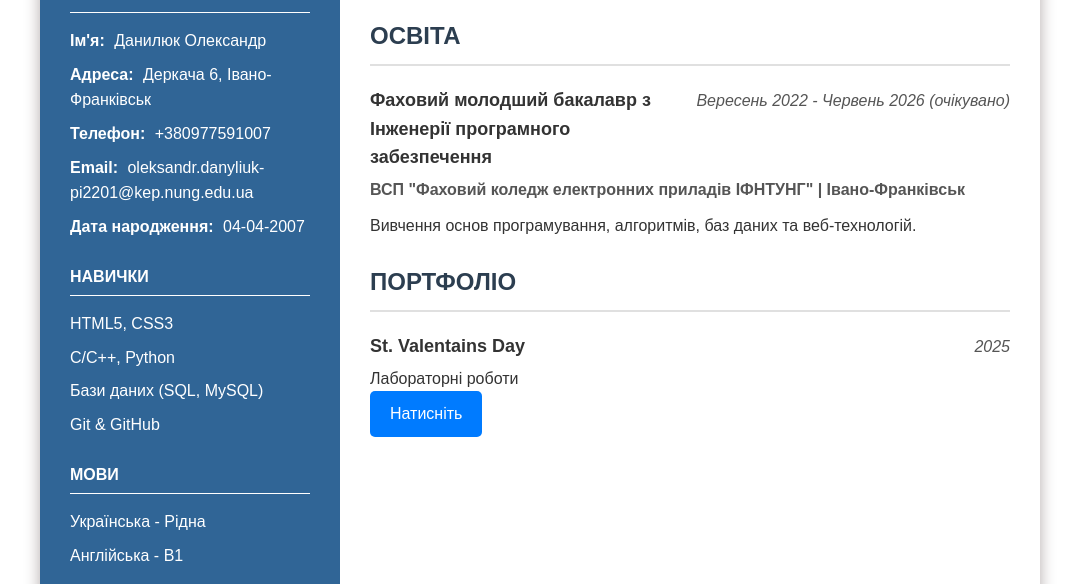
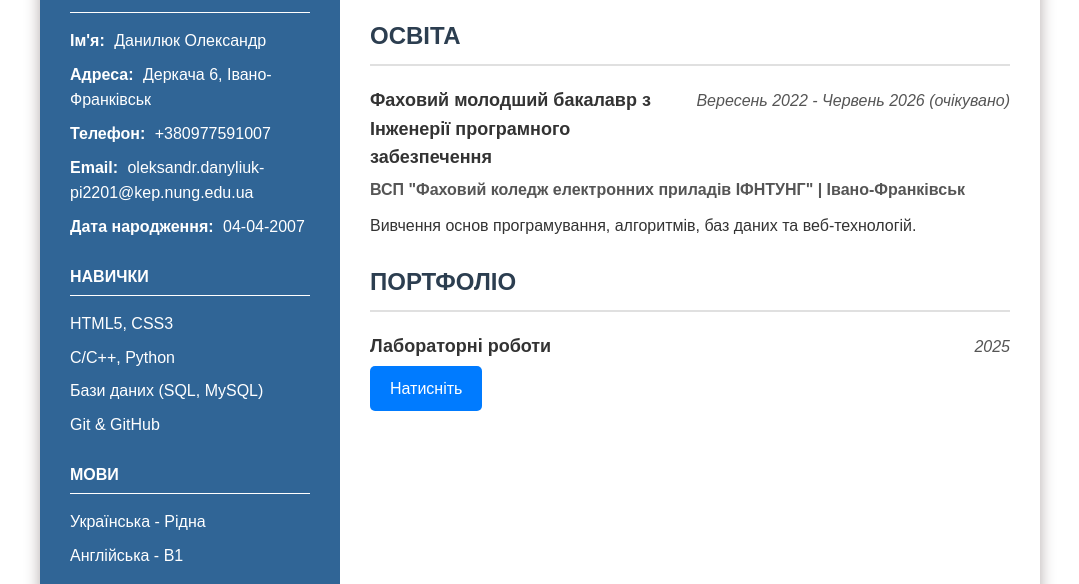
Before and after one commit to pacchetto/pacchetto.github.io, a plain HTML site: page index.html in a window 1280 px wide. Shown: the part 216-800 px from the top of the page, without its empty margins (100-1179 px from the left). Drawn offline with Linux system fonts and the light colour scheme.

Commit message:
Add files via upload

```diff
--- a/index.html
+++ b/index.html
@@ -76,10 +76,9 @@
                 <h2 class="main-heading">Портфоліо</h2>
                 <div class="entry">
                     <div class="entry-header">
-                        <h4 class="entry-title">St. Valentains Day</h4>
+                        <h4 class="entry-title">Лабораторні роботи</h4>
                         <span class="entry-dates">2025</span>
                     </div>
-                    <p>Лабораторні роботи</p>
                     <p><a href="https://github.com/pacchetto/Labs" class="btn">Натисніть</a></p>
                 </div>
             </div>
```
